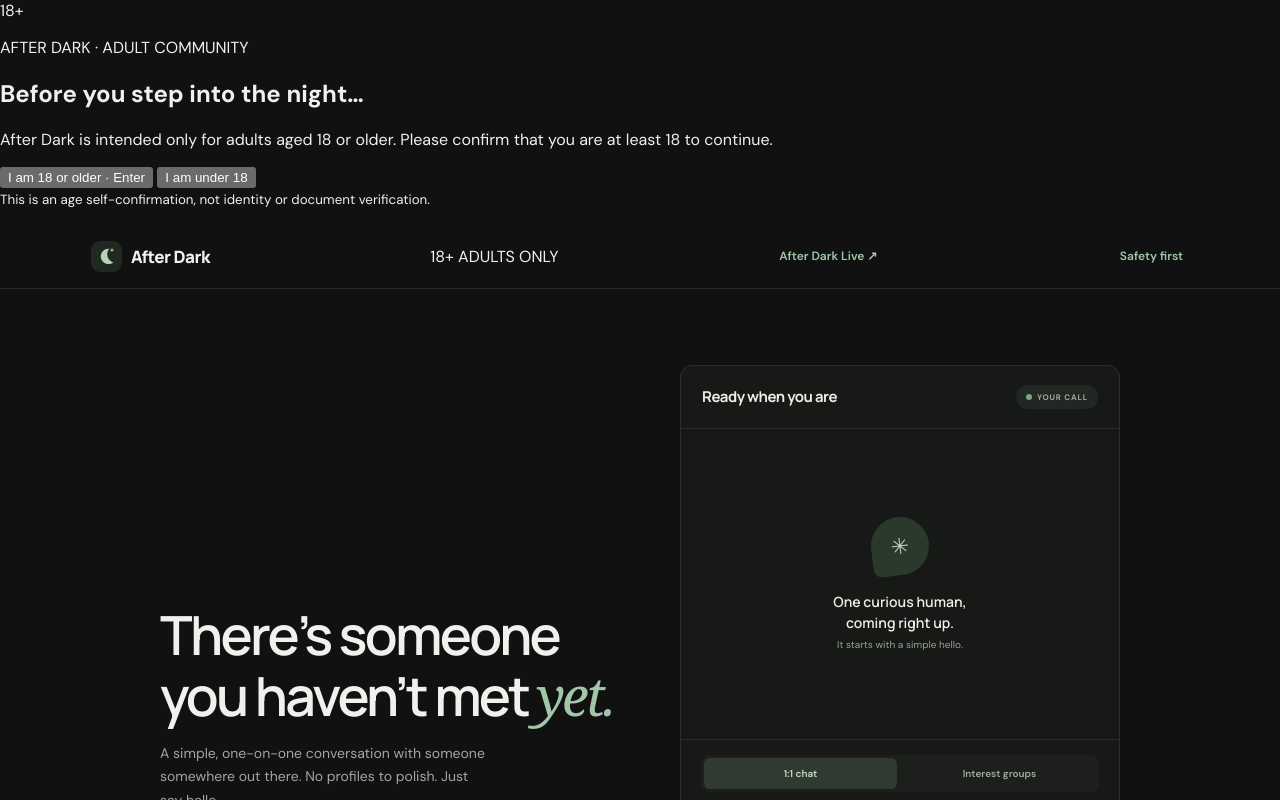
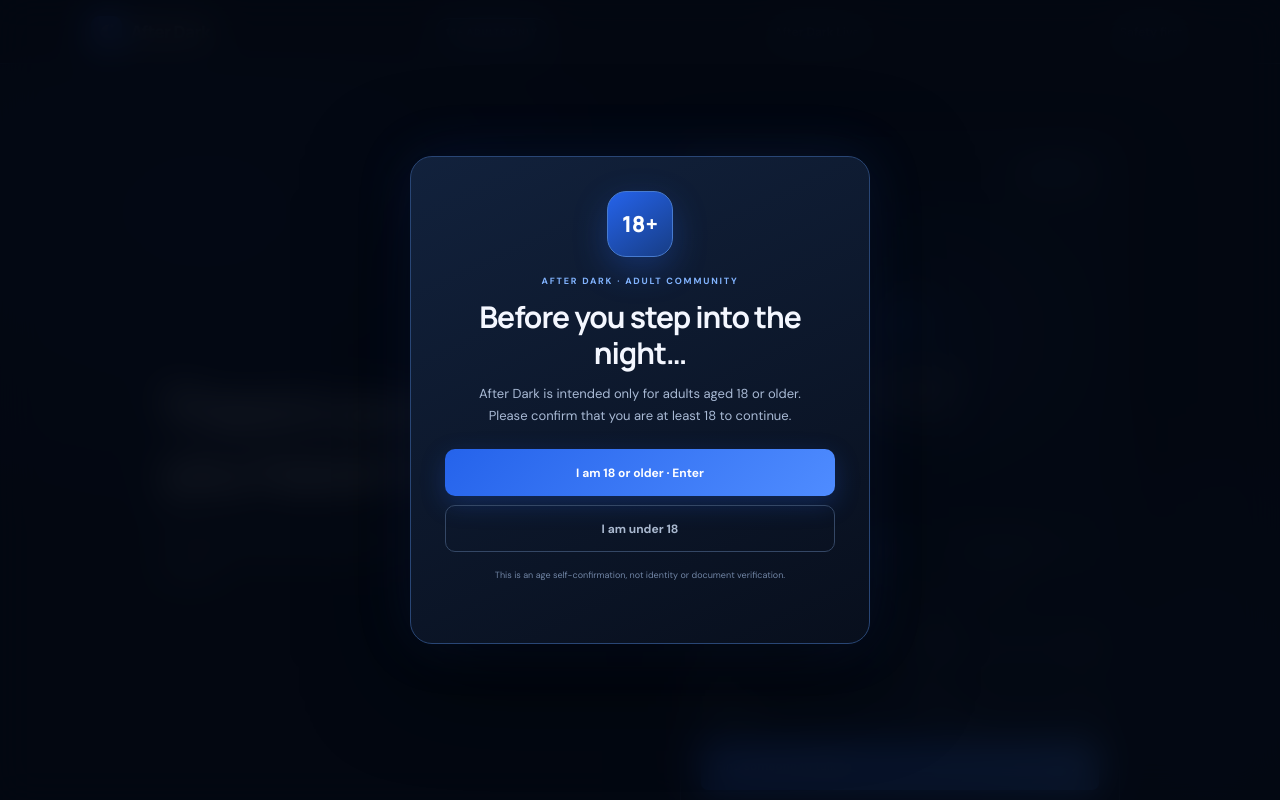
Before and after one commit to raghupathidevi688-oss/after-dark, a plain HTML site: page index.html in a window 1280 px wide. Shown: the top 800 px of the page. Drawn offline with nearby package versions, Linux system fonts and the light colour scheme.

Commit message:
Apply After Dark electric-blue landing design

```diff
--- a/styles.css
+++ b/styles.css
@@ -102,3 +102,37 @@ footer{padding:16px 0}
 .group-member-name{font-size:9px;color:#c6cbc3;overflow-wrap:anywhere}
 .member-report-button{padding:2px 5px;border:1px solid #41483f;border-radius:4px;font-size:8px}
 @media(max-width:430px){.group-members-panel{max-height:90px}.group-member-row{min-width:46%}}
+
+
+/* Mission 1: After Dark blue identity + landing-page age gate */
+:root{--ink:#eef4ff;--muted:#9aa9c2;--green:#4f8cff;--mint:#14264a;--cream:#080d1b;--line:#1e2c46;--orange:#79b8ff;color-scheme:dark}
+body{background:radial-gradient(ellipse at 16% 22%,rgba(29,78,216,.13),transparent 34%),radial-gradient(ellipse at 86% 72%,rgba(37,99,235,.10),transparent 32%),#080d1b;color:#eef4ff}
+.topbar{background:rgba(8,13,27,.88);border-color:#1b2942;backdrop-filter:blur(14px)}
+.brand{color:#f4f7ff}.brand-mark{background:#1d4ed8;color:#fff;box-shadow:0 0 24px rgba(37,99,235,.28)}
+.brand-mark svg{fill:#fff}.brand-mark .brand-star{fill:#bfdbfe}
+.top-note,.intro-copy,.trust-row,.note-card p{color:#9eacc4}.eyebrow,.card-kicker{color:#8fb5ff}.sparkle,.note-icon{color:#60a5fa}
+.intro h1 em{color:#72a9ff}.trust-row b,.text-button,footer button{color:#78aaff}
+.note-card{background:rgba(17,29,52,.82);border-color:#24395e;box-shadow:0 12px 34px rgba(0,0,0,.16)}
+.chat-card{background:rgba(13,22,40,.94);border-color:#263958;box-shadow:0 24px 70px rgba(0,0,0,.38),0 0 42px rgba(37,99,235,.08);backdrop-filter:blur(16px)}
+.card-head,.card-foot,.stranger-row,.message-form{border-color:#243653}.card-head h2,.empty-state p,.waiting-state h3{color:#f1f6ff}
+.status-pill{background:#142644;color:#b7d2ff}.status-dot,.live-dot{background:#60a5fa}
+.chat-stage{background:radial-gradient(ellipse at 52% 42%,#14264a 0,#0d1628 66%)}
+.orbit{border-color:#29446f}.orbit-two{border-color:#1d3459}
+.hello-bubble{background:#17366e;color:#bfdbfe;box-shadow:0 10px 32px rgba(37,99,235,.2)}
+.dot-a,.dot-b,.dot-c{background:#60a5fa}.empty-state small,.waiting-state p{color:#9aacca}
+.start-button{background:linear-gradient(135deg,#2563eb,#3b82f6);color:white;box-shadow:0 8px 22px rgba(37,99,235,.2)}
+.start-button:hover{background:linear-gradient(135deg,#1d4ed8,#60a5fa)}
+.preferences label{color:#aabbd6}.preferences select,.message-form input{background:#101d33;border-color:#2a4165;color:#edf4ff}
+.preferences select:focus,.message-form input:focus{border-color:#60a5fa}.mode-switch{background:#101d33}.mode-tab{color:#9eb0ce}.mode-tab.active{background:#1d3c70;color:#dbeafe}
+.quick-anonymous,.history-link,.group-members-heading button,.member-report-button{color:#8db7ff}.quick-anonymous input{accent-color:#3b82f6}
+.message{background:#172844}.message.mine{background:#1d3e75}.message p{color:#edf4ff}.message-author{color:#91baff}.message-form button{background:#2563eb;color:white}
+.chat-actions button,.chat-actions button span{color:#8db7ff}.chat-actions #leave-button{border-color:#35517a;color:#d7e6ff}.chat-actions #leave-button:hover{background:#15294a}
+.group-members-panel{background:#101d33;border-color:#294064}.group-member-name{color:#d2e2ff}.member-report-button{border-color:#35517a}
+footer{border-color:#1e2c46;color:#8192ad}
+.age-badge{display:inline-flex;align-items:center;justify-content:center;padding:7px 10px;border:1px solid #315b9c;border-radius:999px;background:rgba(37,99,235,.14);color:#a9ccff;font:700 9px 'DM Sans',sans-serif;letter-spacing:.12em;white-space:nowrap}
+.age-gate{position:fixed;z-index:1000;inset:0;display:grid;place-items:center;padding:22px;background:rgba(3,7,17,.88);backdrop-filter:blur(18px)}
+.age-gate[hidden]{display:none!important}.age-gate-card{width:min(460px,100%);padding:34px;border:1px solid #294675;border-radius:22px;background:linear-gradient(155deg,rgba(18,34,61,.98),rgba(8,15,29,.99));box-shadow:0 28px 100px rgba(0,0,0,.6),0 0 55px rgba(37,99,235,.15);text-align:center}
+.age-gate-mark{display:grid;place-items:center;width:66px;height:66px;margin:0 auto 18px;border:1px solid #477bd0;border-radius:19px;background:linear-gradient(145deg,#2563eb,#173d85);box-shadow:0 12px 34px rgba(37,99,235,.3);color:#fff;font:800 22px Manrope,sans-serif}
+.age-gate-eyebrow{margin:0 0 12px;color:#82b4ff;font-size:9px;font-weight:700;letter-spacing:.2em}.age-gate-card h2{margin:0 0 12px;color:#f4f7ff;font:700 clamp(23px,5vw,30px)/1.2 Manrope,sans-serif;letter-spacing:-1px}
+.age-gate-copy{max-width:340px;margin:0 auto 22px;color:#a9bad5;font-size:13px;line-height:1.7}.age-gate-actions{display:grid;gap:9px}.age-enter-button,.age-leave-button{min-height:47px;border-radius:10px;font:700 12px 'DM Sans',sans-serif;cursor:pointer}.age-enter-button{border:0;background:linear-gradient(135deg,#2563eb,#4f8cff);color:white;box-shadow:0 8px 24px rgba(37,99,235,.25)}.age-enter-button:hover{filter:brightness(1.12)}.age-leave-button{border:1px solid #344765;background:transparent;color:#aab9d0}.age-gate-card>small{display:block;margin-top:17px;color:#7185a5;font-size:9px;line-height:1.5}.age-gate-message{min-height:16px;margin:10px 0 0;color:#fca5a5;font-size:11px}
+@media(max-width:700px){.topbar{gap:8px}.age-badge{padding:6px 8px;font-size:8px}.age-gate-card{padding:28px 22px}.topbar .text-button{margin-right:0!important}}
```
